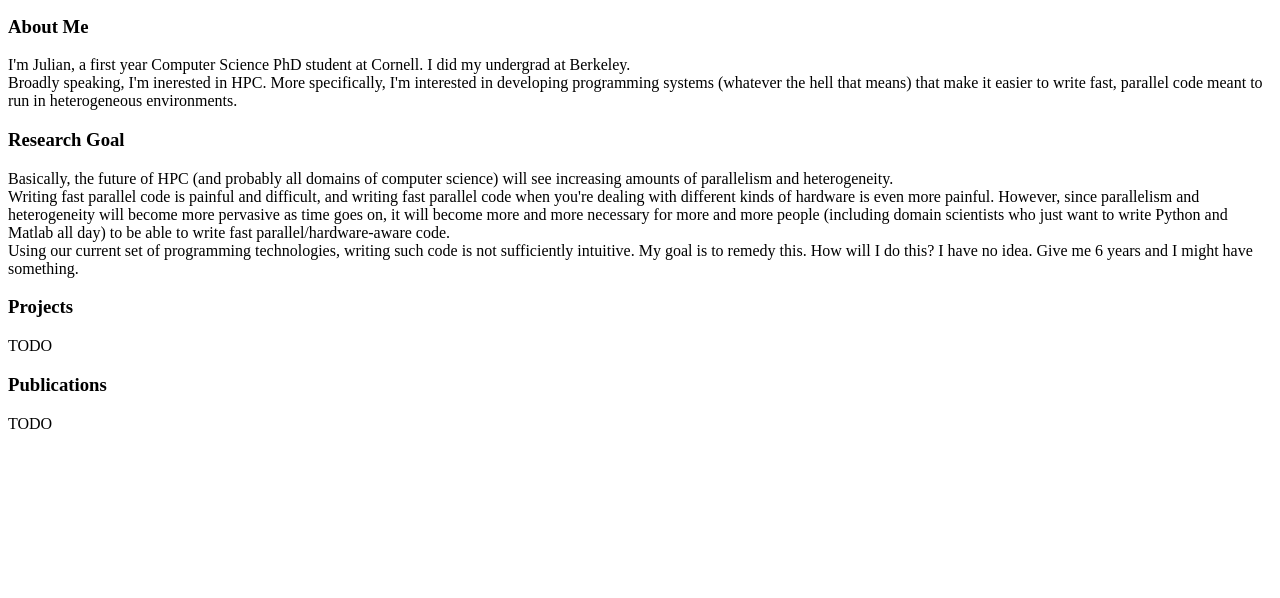
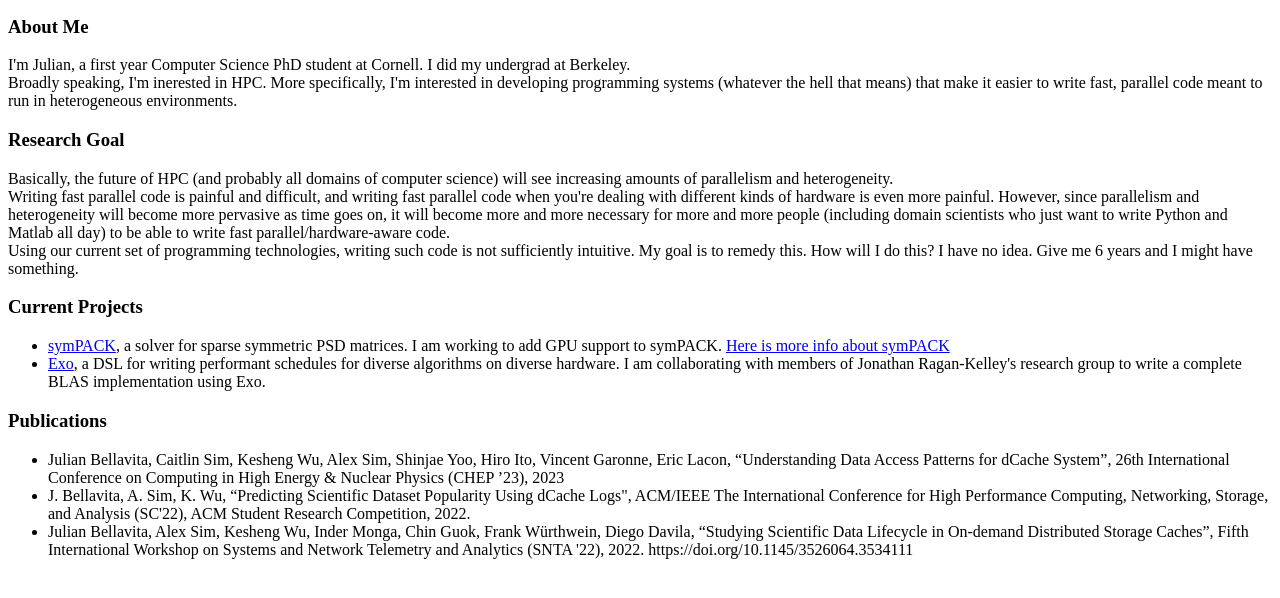
Before and after one commit to Hooninator/home.github.io, a plain HTML site: page index.html in a window 1280 px wide. Shown: the part 142-740 px from the top of the page. Drawn offline with Linux system fonts and the light colour scheme.

Commit message:
projects and pubs

```diff
--- a/index.html
+++ b/index.html
@@ -46,9 +46,19 @@
 
 	</p>
 
-	<h3> Projects </h3>
-	<p>TODO</p>
+	<h3> Current Projects </h3>
+	<ul>
+		<li><a href="https://github.com/Hooninator/symPACK">symPACK</a>, a solver for sparse symmetric PSD matrices. I am working to add GPU support to symPACK.
+		<a href="https://crd.lbl.gov/divisions/amcr/applied-mathematics-dept/scalable-solvers/research-areas/sympack/">Here is more info about symPACK</a></li>
+
+		<li><a href="https://github.com/exo-lang/exo">Exo</a>, a DSL for writing performant schedules for diverse algorithms on diverse hardware. I am collaborating with members of Jonathan Ragan-Kelley's research group to write a complete BLAS implementation using Exo.</li>
+
+	</ul>
 
 	<h3>Publications</h3>
-	<p>TODO</p>
+	<ul>
+		<li>Julian Bellavita, Caitlin Sim, Kesheng Wu, Alex Sim, Shinjae Yoo, Hiro Ito, Vincent Garonne, Eric Lacon, “Understanding Data Access Patterns for dCache System”, 26th International Conference on Computing in High Energy & Nuclear Physics (CHEP ’23), 2023</li>
+		<li>J. Bellavita, A. Sim, K. Wu, “Predicting Scientific Dataset Popularity Using dCache Logs", ACM/IEEE The International Conference for High Performance Computing, Networking, Storage, and Analysis (SC'22), ACM Student Research Competition, 2022.</li>
+		<li>Julian Bellavita, Alex Sim, Kesheng Wu, Inder Monga, Chin Guok, Frank Würthwein, Diego Davila, “Studying Scientific Data Lifecycle in On-demand Distributed Storage Caches”, Fifth International Workshop on Systems and Network Telemetry and Analytics (SNTA '22), 2022. https://doi.org/10.1145/3526064.3534111</li>
+	</ul>
 </body>
```
